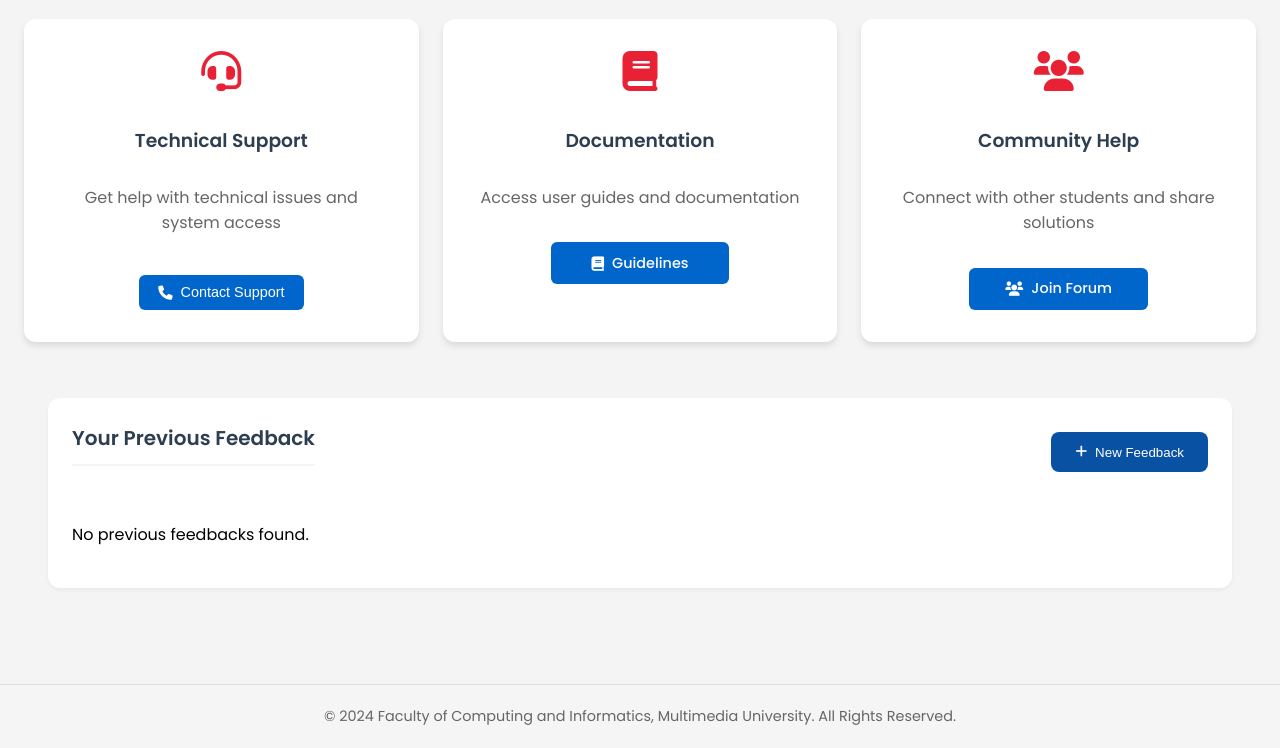
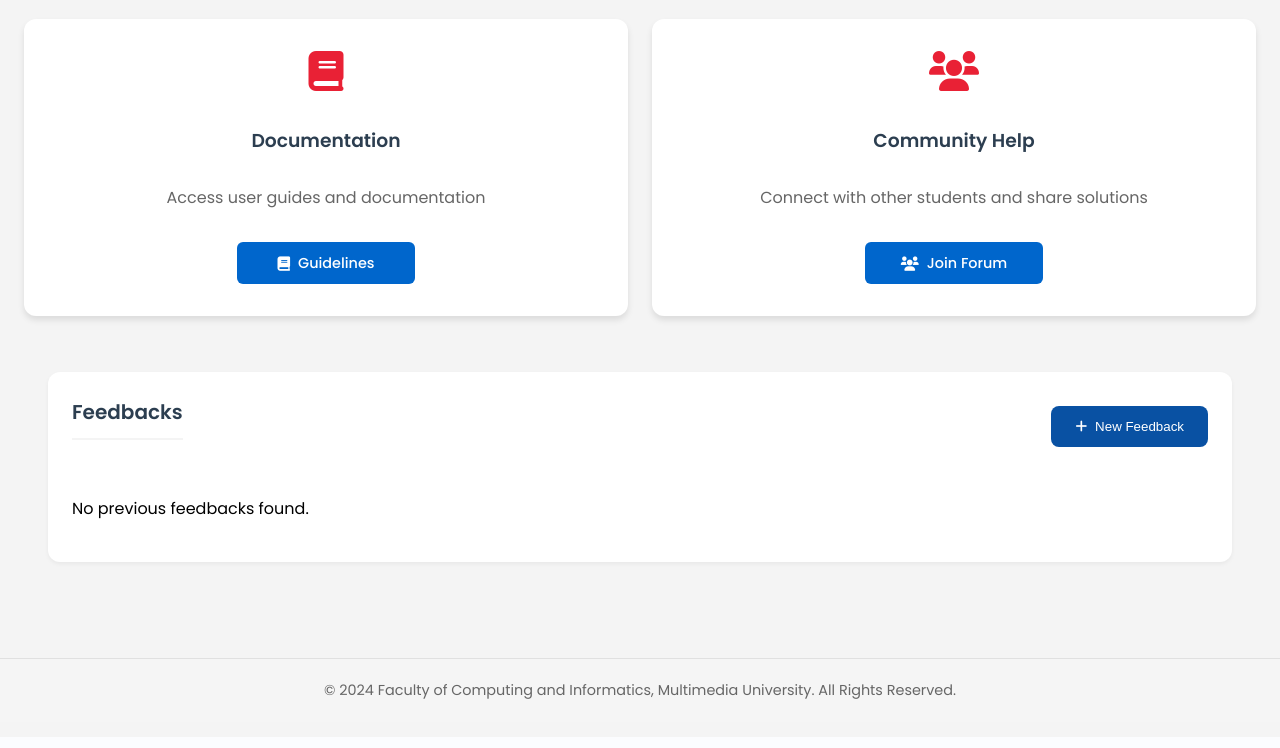
Before and after one commit to YongJinYit1214/final-year-project-management-system, a PHP site: page /pages/support/support-page.php in a window 1280 px wide. Shown: the part 83-831 px from the top of the page. After the commit the page ends 782 px from the top, so only its background shows below. Run offline with PHP 8.4, Linux system fonts and the light colour scheme; the visitor is signed in with stand-in values (Sample User, id 1); data that the repository does not hold is empty.

Commit message:
Modified support page

```diff
--- a/pages/support/fetch-feedback.php
+++ b/pages/support/fetch-feedback.php
@@ -2,9 +2,9 @@
 require_once "../../db_connection.php";
 
 function getAllFeedbacks() {
-    $user_id = '';
-    $user_id = $_SESSION['user_id'];
-    $sql = "select title, feedback, created_at from feedbacks where user_id='$user_id'";
+    // $user_id = '';
+    // $user_id = $_SESSION['user_id'];
+    $sql = "select title, feedback, created_at from feedbacks";
     $conn = OpenCon();
     $result = mysqli_query($conn, $sql);
     CloseCon($conn);
--- a/pages/support/support-page.php
+++ b/pages/support/support-page.php
@@ -25,12 +25,6 @@ require_once "./fetch-feedback.php";
         <!-- Support Categories -->
         <div class="support-categories">
             <div class="category-card">
-                <i class="fas fa-headset"></i>
-                <h3>Technical Support</h3>
-                <p>Get help with technical issues and system access</p>
-                <button class="contact-support-btn">Contact Support</button>
-            </div>
-            <div class="category-card">
                 <i class="fas fa-book"></i>
                 <h3>Documentation</h3>
                 <p>Access user guides and documentation</p>
@@ -47,7 +41,7 @@ require_once "./fetch-feedback.php";
         <!-- Previous Feedback -->
         <div class="action-panel">
             <div class="panel-header">
-                <h3>Your Previous Feedback</h3>
+                <h3>Feedbacks</h3>
                 <button class="new-feedback-btn" id="newFeedbackBtn">
                     <i class="fas fa-plus"></i> New Feedback
                 </button>
```
